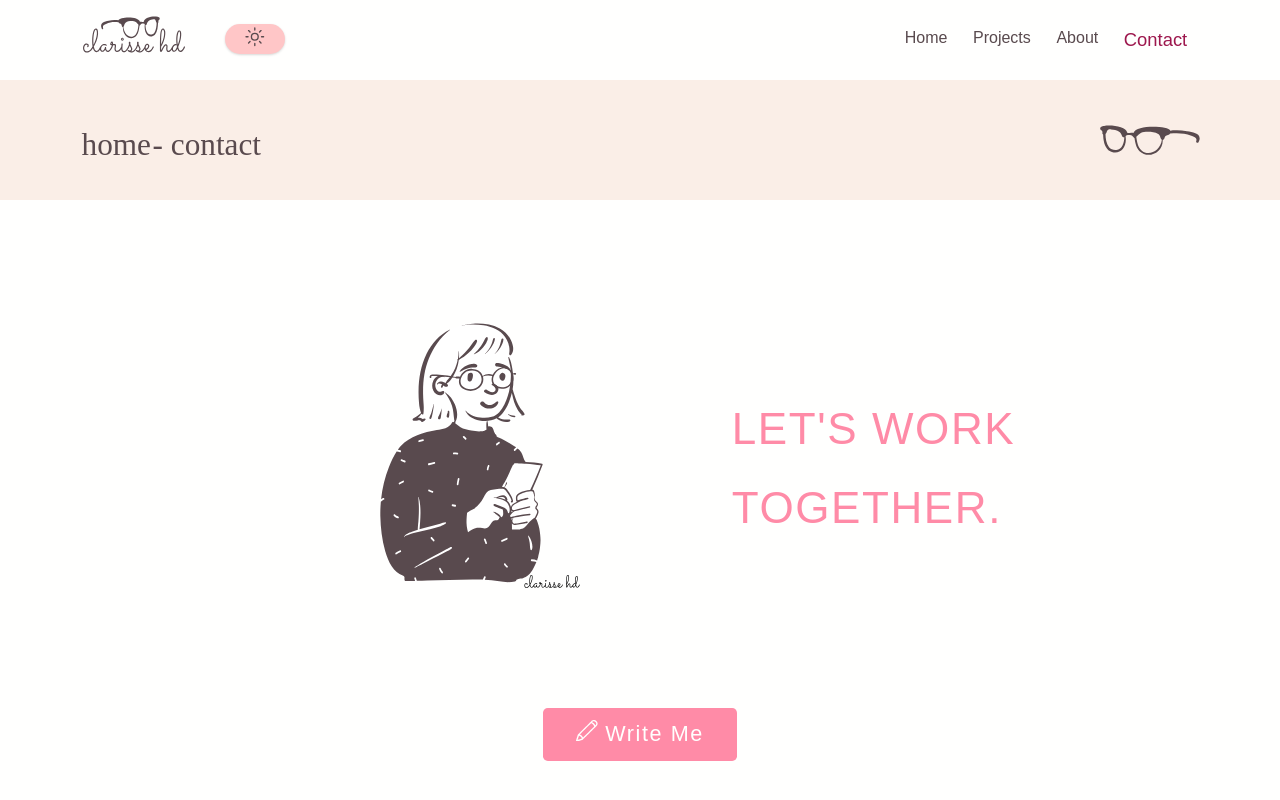
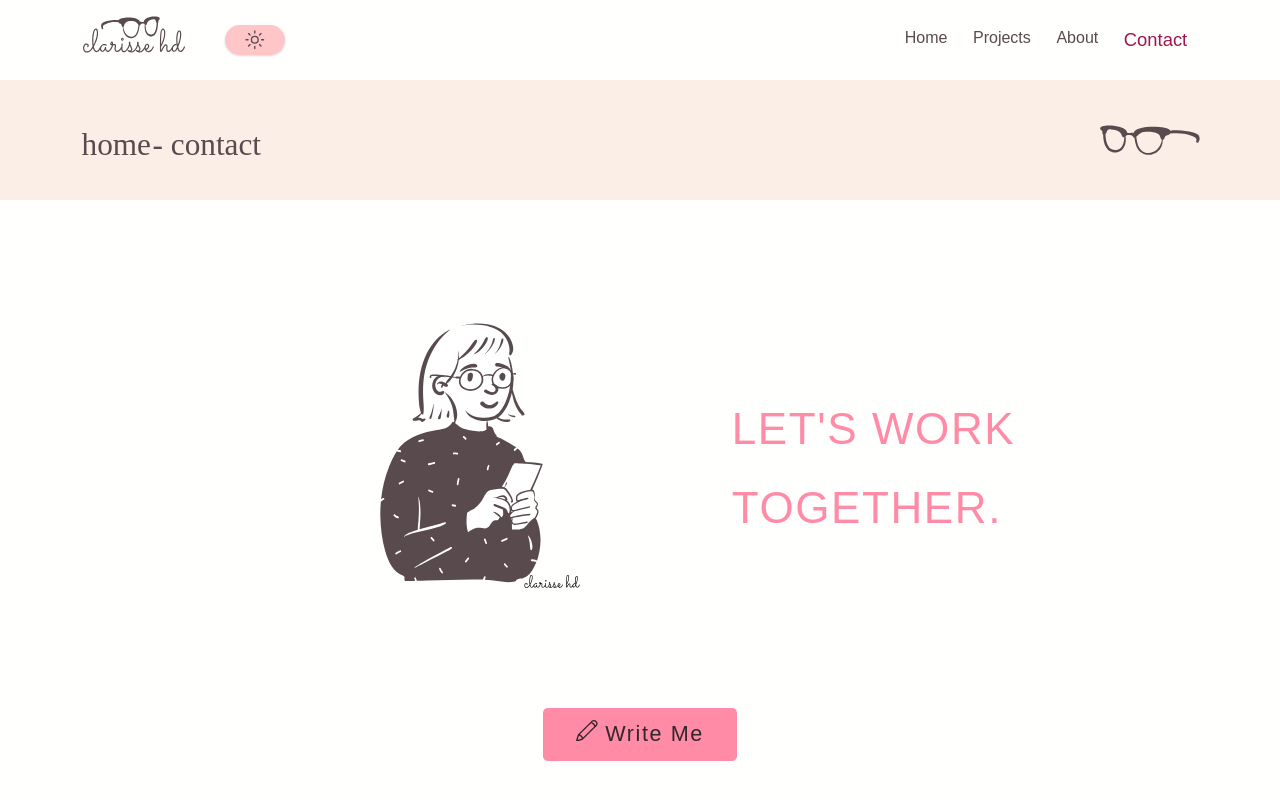
Before and after one commit to ClaksHDS/portfoliochd, a React (Create React App) app: page /Contact in a window 1280 px wide. Shown: the top 800 px of the page. Built offline with nearby package versions, Linux system fonts and the light colour scheme.

Commit message:
change color for all buttons & links

```diff
--- a/src/assets/wrappers/aboutContent.js
+++ b/src/assets/wrappers/aboutContent.js
@@ -30,11 +30,12 @@ const Wrapper = styled.section`
     background: var(--highlightColor);
     border-radius: var(--borderRadius);
     cursor: pointer;
-    color: var(--headlineColor);
+    color: var(--btnTextColor);
     transition: var(--transition);
   }
   .contact-btn:hover {
     background: var(--secondaryColor);
+    color: var(--headlineColor);
   }
 `;
 
--- a/src/assets/wrappers/contact.js
+++ b/src/assets/wrappers/contact.js
@@ -29,13 +29,16 @@ const Wrapper = styled.section`
     a {
       text-transform: capitalize;
       letter-spacing: 0.1rem;
-      color: var(--backgroundColor);
+      color: var(--btnTextColor);
       font-size: 1.05rem;
       padding: 0.25rem;
     }
   }
   .mail-contact:hover {
     background: var(--secondaryColor);
+    a {
+      color: var(--headlineColor);
+    }
   }
   @media screen and (min-width: 990px) {
     .contact-img {
--- a/src/assets/wrappers/error.js
+++ b/src/assets/wrappers/error.js
@@ -25,7 +25,7 @@ const Wrapper = styled.div`
     background: var(--highlightColor);
     border-radius: var(--borderRadius);
     cursor: pointer;
-    color: var(--textColor);
+    color: var(--btnTextColor);
     margin: 2rem auto;
     display: grid;
     place-items: center;
--- a/src/assets/wrappers/hero.js
+++ b/src/assets/wrappers/hero.js
@@ -30,7 +30,7 @@ const Wrapper = styled.section`
     border-radius: var(--borderRadius);
     cursor: pointer;
     display: inline-block;
-    color: var(--headlineColor);
+    color: var(--btnTextColor);
     margin-left: 1.15rem;
     margin: 2rem;
     display: grid;
--- a/src/assets/wrappers/latestProjects.js
+++ b/src/assets/wrappers/latestProjects.js
@@ -72,7 +72,7 @@ const Wrapper = styled.section`
     background: var(--highlightColor);
     border-radius: var(--borderRadius);
     cursor: pointer;
-    color: var(--headlineColor);
+    color: var(--btnTextColor);
     margin: 2rem auto;
     display: grid;
     place-items: center;
@@ -81,6 +81,7 @@ const Wrapper = styled.section`
   }
   .skills-btn:hover {
     background: var(--secondaryColor);
+    color: var(--headlineColor);
   }
   @media (min-width: 400px) {
     .projects-center {
--- a/src/assets/wrappers/project.js
+++ b/src/assets/wrappers/project.js
@@ -28,8 +28,11 @@ const Wrapper = styled.main`
       transition: var(--transition);
     }
     .btn a {
-      color: var(--headlineColor);
+      color: var(--btnTextColor);
     }
+  }
+  .btn a:hover {
+    color: var(--headlineColor);
   }
   @media (min-width: 990px) {
     .project-center {
--- a/src/assets/wrappers/projects.js
+++ b/src/assets/wrappers/projects.js
@@ -46,13 +46,14 @@ const Wrapper = styled.section`
     text-transform: capitalize;
     padding: 0.375rem 0.5rem;
     background: var(--highlightColor);
-    color: var(--headlineColor);
+    color: var(--btnTextColor);
     border-radius: var(--borderRadius);
     cursor: pointer;
     transition: var(--transition);
   }
   .project-btn:hover {
     background: var(--secondaryColor);
+    color: var(--headlineColor);
   }
   @media (min-width: 990px) {
     display: grid;
--- a/src/assets/wrappers/sidebar.js
+++ b/src/assets/wrappers/sidebar.js
@@ -37,7 +37,7 @@ const Wrapper = styled.aside`
   }
   .links a:hover {
     background: var(--secondaryColor);
-    color: var(--headlineColor);
+    color: var(--textColor);
     padding-left: 3rem;
   }
   .social-links {
--- a/src/assets/wrappers/switchBtn.js
+++ b/src/assets/wrappers/switchBtn.js
@@ -10,6 +10,8 @@ const Wrapper = styled.div`
     border: transparent;
     box-shadow: var(--shadow-1);
     transition: var(--transition);
+    display: grid;
+    place-items: center;
   }
   .icon {
     text-align: center;
--- a/src/index.css
+++ b/src/index.css
@@ -52,14 +52,16 @@ html {
   --headlineColor: #33272a;
   --secondaryColor: #ffc6c7;
   --highlightColor: #ff8ba7;
+  --btnTextColor: #33272a;
 }
 .dark-theme {
   --backgroundColor: #22223b;
   --cardBackground: #4a4e69;
-  --textColor: #f2e9e4;
-  --headlineColor: #c9ada7;
+  --textColor: #fff5f0;
+  --headlineColor: #e9c9c2;
   --secondaryColor: #423c41;
   --highlightColor: #facde9;
+  --btnTextColor: #433936;
 }
 
 /* Global Styles */
--- a/src/pages/SingleProjectPage.js
+++ b/src/pages/SingleProjectPage.js
@@ -36,13 +36,14 @@ const Wrapper = styled.section`
     text-transform: capitalize;
     padding: 0.55rem 1rem;
     background: var(--highlightColor);
-    color: var(--headlineColor);
+    color: var(--btnTextColor);
     border-radius: var(--borderRadius);
     cursor: pointer;
     transition: var(--transition);
   }
   .btn:hover {
     background: var(--secondaryColor);
+    color: var(--headlineColor);
   }
 `;
 export default SingleProjectPage;
```
